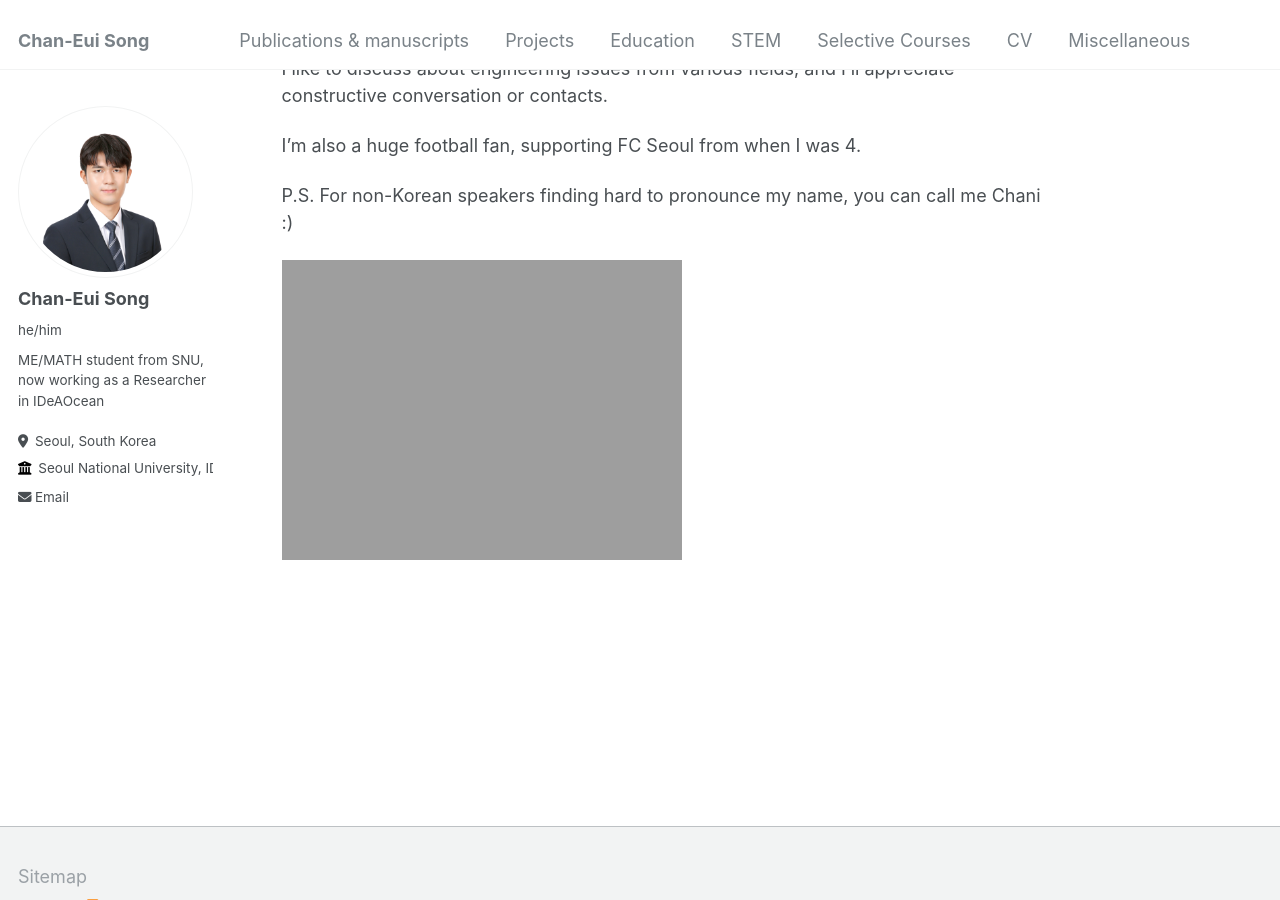
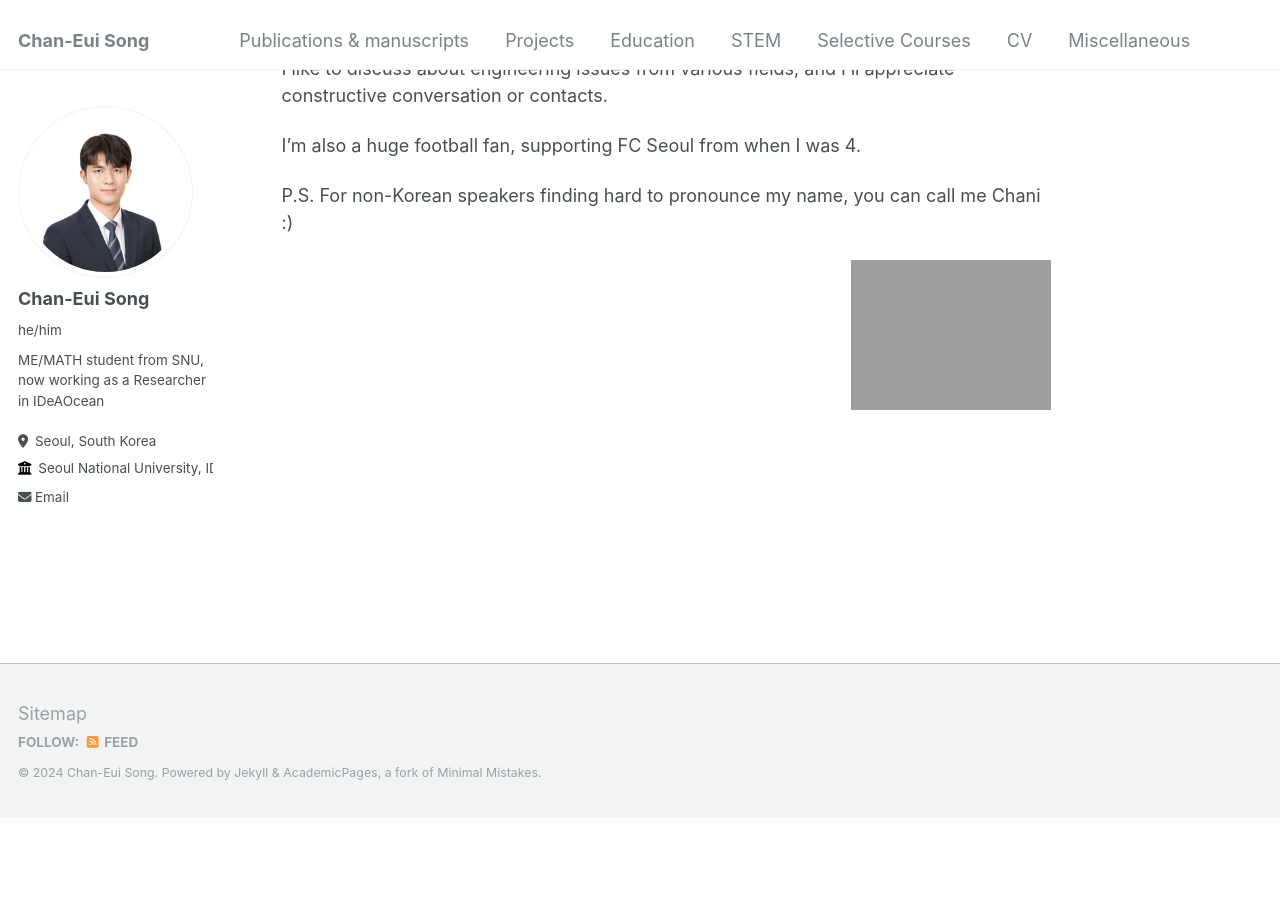
Before and after one commit to cksdml1014/chanisong, a Jekyll site: the page built from _pages/about.md, in a window 1280 px wide and 900 px high, scrolled down 504 px. Built offline with Jekyll 4.4.1, drawn with Linux system fonts in a browser that asks for light colours; after the commit the page ends 1322 px from its top, so only the background shows below that.

Commit message:
Update about.md

```diff
--- a/_pages/about.md
+++ b/_pages/about.md
@@ -28,4 +28,6 @@ I'm also a huge football fan, supporting FC Seoul from when I was 4.
 P.S. For non-Korean speakers finding hard to pronounce my name, you can call me Chani :)
 
 
-![Hi! I'm Chani!](https://cksdml1014.github.io/chanisong//images/profile1.jpg)
+<div style="float: right; width: 200px; margin: 0 0 10px 10px;">
+    <img src="https://cksdml1014.github.io/chanisong/images/profile1.jpg" alt="Hi! I'm Chani!" style="width: 100%;">
+</div>
```
